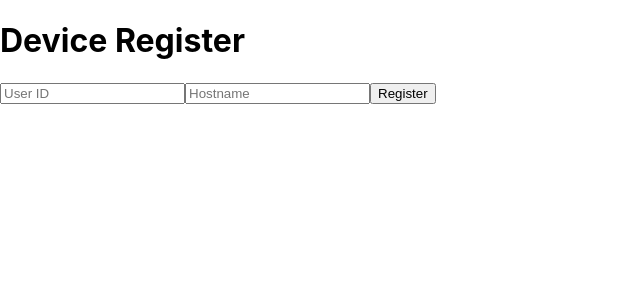
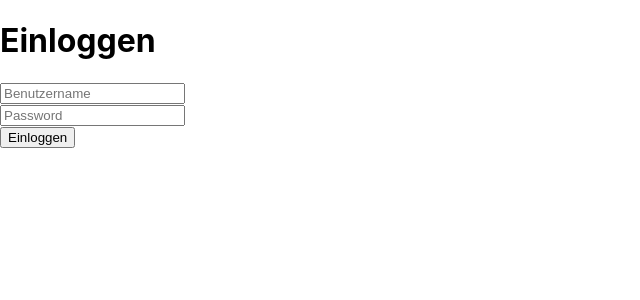
Before and after one commit to InteractiveNinja/QRSYS_Desktop_Client, a React (Create React App) app: page / in a window 1280 px wide. Shown: the top 300 px of the page, without its empty margins (0-640 px from the left). Built offline with nearby package versions, Linux system fonts and the light colour scheme.

Commit message:
working temporary login

```diff
--- a/src/App.js
+++ b/src/App.js
@@ -1,52 +1,15 @@
-import React from "react";
+import {React,useState} from 'react'
+import LoginForm from './LoginForm'
+import MainMenu from './MainMenu'
 
-class App extends React.Component {
-  state = {
-    userid: "",
-    hostname: ""
-  };
+export default function App() {
 
-  setUserID = event => {
-    this.setState({ userid: event.target.value });
-  };
-  setHostName = event => {
-    this.setState({ hostname: event.target.value });
-  };
+  const [LoggedIn, setLoggedIn] = useState(false)
 
-  connectWS = () => {
-    let con = new WebSocket("ws://localhost:8080")
-    con.onopen = () =>{
-        con.send(JSON.stringify({type:"register",value:this.state.userid,hostname:this.state.hostname}))
-    }
-    con.onmessage = (msg) =>{
-        let json = JSON.parse(msg.data)
-        console.log(json)
-        switch (json.type) {
-            case "callback":
-                if(json.value === 200) alert("Regestrierung Erfolgreich")
-                if(json.value === 500) alert("Fehlgeschlagen")
-                break;
-            case "show":
-                alert(json.value)
-                break;
-            default:
-                alert("idk irgendwas bekommen")
-                break;
-        }
+  return (
+    <div>
+      {(!localStorage.getItem("userid")) ? (!LoggedIn)? <LoginForm logInState={setLoggedIn}></LoginForm> : <MainMenu></MainMenu> : <MainMenu></MainMenu>}
 
-    }
-  };
-
-  render() {
-    return (
-      <div>
-          <h1>Device Register</h1>
-        <input onChange={this.setUserID} placeholder="User ID" />
-        <input onChange={this.setHostName} placeholder="Hostname" />
-        <button onClick={this.connectWS}>Register</button>
-      </div>
-    );
-  }
+    </div>
+  )
 }
-
-export default App;
--- /dev/null
+++ b/src/LoginForm.js
@@ -0,0 +1,47 @@
+import { React, useState } from 'react'
+
+export default function LoginForm(props) {
+
+    const [username, setUsername] = useState("")
+    const [password, setPassword] = useState("")
+    const [error, setError] = useState(false)
+
+    let login = () => {
+
+        fetch("http://localhost:8081/login", {
+            method: "POST",
+            headers: {
+                'Content-Type': 'application/json;charset=utf-8'
+            },
+            body: JSON.stringify({ username, password })
+        }).then(response => {
+
+            if (!response.ok) {
+                setError(true)
+                return
+            }
+
+            response.json().then(e => {
+                if (e.userid === undefined) {
+                    setError(true)
+                    return
+                }
+                localStorage.setItem("userid", e.userid)
+                props.logInState(true)
+
+            })
+        }).catch(e => {
+            setError(true)
+        })
+
+    }
+    return (
+        <div>
+            {(error) ? <h1>Es ist ein Fehler aufgetreten!</h1> : ""}
+            <h1>Einloggen</h1>
+            <input placeholder="Benutzername" onChange={e => setUsername(e.target.value)}></input> <br></br>
+            <input placeholder="Password" onChange={e => setPassword(e.target.value)} type="password"></input><br></br>
+            <button onClick={login}>Einloggen</button>
+        </div>
+    )
+}
--- a/src/MainMenu.js
+++ b/src/MainMenu.js
@@ -1,29 +1,24 @@
 import React from "react";
 
 class MainMenu extends React.Component {
+
+
   state = {
-    userid: "",
     hostname: ""
-  };
-
-  setUserID = event => {
-    this.setState({ userid: event.target.value });
-  };
-  setHostName = event => {
-    this.setState({ hostname: event.target.value });
-  };
+  }
 
   connectWS = () => {
     let con = new WebSocket("ws://localhost:8080")
     con.onopen = () =>{
-        con.send(JSON.stringify({type:"register",value:this.state.userid,hostname:this.state.hostname}))
+        con.send(JSON.stringify({type:"register",value:localStorage.getItem("userid"),hostname:this.state.hostname}))
     }
     con.onmessage = (msg) =>{
         let json = JSON.parse(msg.data)
+        console.log(json)
         switch (json.type) {
             case "callback":
-                if(json.value === "200") alert("Regestrierung Erfolgreich")
-                if(json.value === "500") alert("Fehlgeschlagen")
+                if(json.value === 200) alert("Regestrierung Erfolgreich")
+                if(json.value === 500) alert("Fehlgeschlagen")
                 break;
             case "show":
                 alert(json.value)
@@ -37,11 +32,11 @@ class MainMenu extends React.Component {
   };
 
   render() {
+
     return (
       <div>
           <h1>Device Register</h1>
-        <input onChange={this.setUserID} placeholder="User ID" />
-        <input onChange={this.setHostName} placeholder="Hostname" />
+        <input onChange={e => this.setState({"hostname":e.target.value})} placeholder="Hostname" />
         <button onClick={this.connectWS}>Register</button>
       </div>
     );
```
